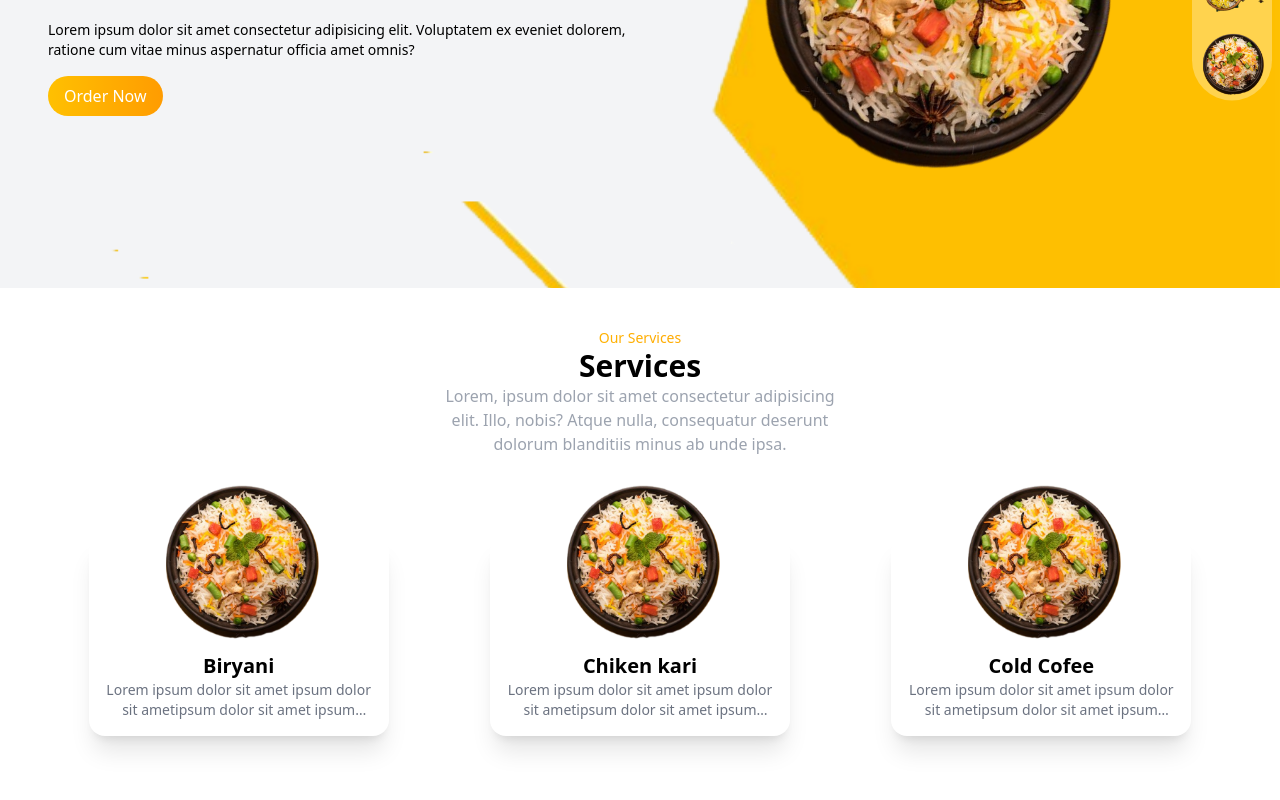
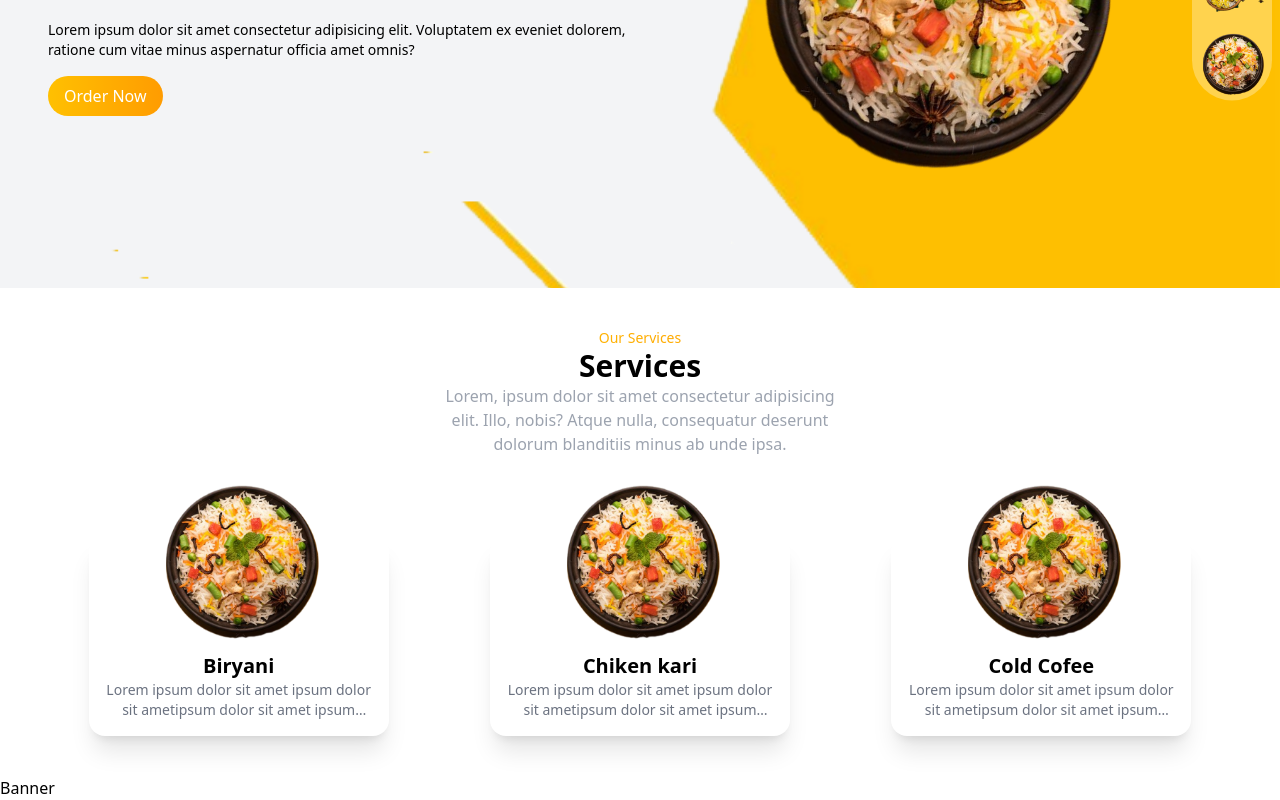
Before and after one commit to Mohamad-Gh/React_Practices, a React (Vite) app in the folder my-food-app/: page / in a window 1280 px wide. Shown: the part 368-1168 px from the top of the page. Before the commit the page ends 1144 px from the top, so only its background shows below. Built offline with nearby package versions, Linux system fonts and the light colour scheme.

Commit message:
init banner component

```diff
--- a/my-food-app/src/App.jsx
+++ b/my-food-app/src/App.jsx
@@ -2,6 +2,7 @@ import React from "react";
 import Navbar from "./components/Navbar/Navbar";
 import Hero from "./components/Hero/Hero";
 import Services from "./components/ServicesComponent/Services";
+import Banner from "./components/Banner/Banner";
 export default function App() {
   return (
     <>
@@ -9,6 +10,7 @@ export default function App() {
         <Navbar />
         <Hero />
         <Services />
+        <Banner />
       </div>
     </>
   );
--- /dev/null
+++ b/my-food-app/src/components/Banner/Banner.jsx
@@ -0,0 +1,7 @@
+import React from "react";
+
+function Banner() {
+  return <div>Banner</div>;
+}
+
+export default Banner;
```
